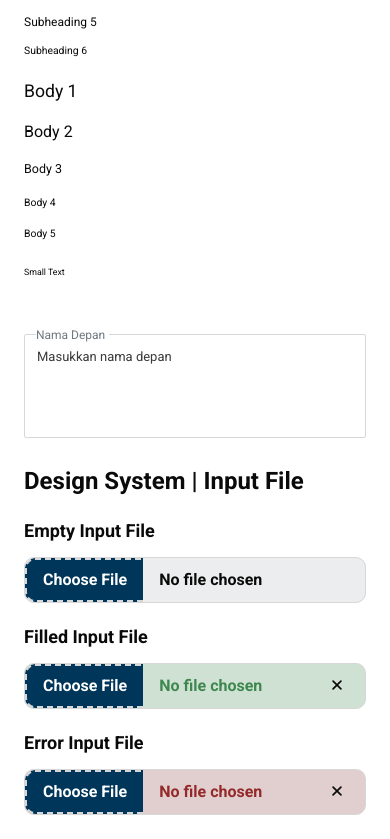
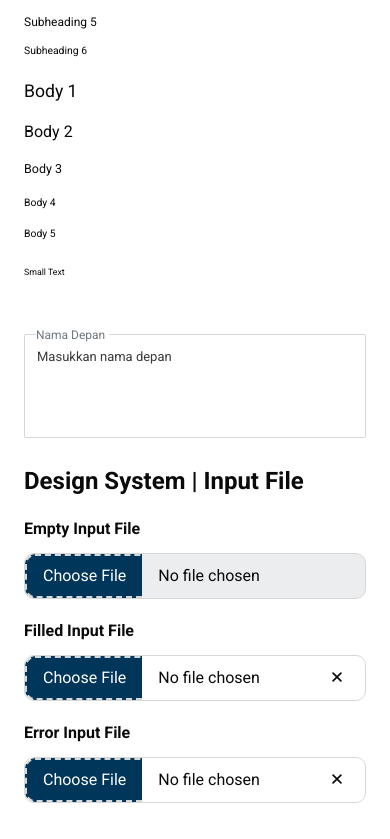
Before and after one commit to Rencanakan-id/rencanakan-talent_pool-frontend, a React (Vite) app: page /design in a window 390 px wide. Shown: the part 450-1289 px from the top of the page. Built offline with nearby package versions, Linux system fonts and the light colour scheme.

Commit message:
refactor: improve file input component responsiveness and styling

```diff
--- a/src/components/ui/file-input.tsx
+++ b/src/components/ui/file-input.tsx
@@ -2,19 +2,21 @@ import * as React from 'react';
 import { cn } from '@/lib/utils';
 import { VariantProps, cva } from 'class-variance-authority';
 import { IoClose } from 'react-icons/io5';
+import { Typography } from '../atoms/typography';
 
 const fileInputVariants = cva(
   [
-    'w-full rounded-lg border border-solid font-bold relative file:text-white',
+    'w-full rounded-lg border border-solid relative file:text-white',
     'file:min-h-[2.5rem] file:py-2 file:px-4 file:justify-center file:items-center file:gap-2 file:rounded-l-lg file:rounded-r-none file:border-t-[2px] file:border-b-[2px] file:border-l-[2px] file:border-dashed file:border-[var(--color-rencanakan-base-gray)] file:bg-[var(--color-rencanakan-sea-blue-300)] file:mr-4',
+    'xxl:text-[1.25rem] xxl:leading-[calc(1.25rem*1.5)] xl:text-[1.2rem] xl:leading-[calc(1.2rem*1.5)] md:text-[1.1rem] md:leading-[calc(1.1rem*1.5)] text-[1rem] leading-[calc(1rem*1.5)]',
   ],
   {
     variants: {
       state: {
         empty:
           'border-[var(--color-rencanakan-base-gray)] bg-[var(--color-rencanakan-light-gray)] text-[var(--color-rencanakan-main-black)]',
-        filled: 'border-[var(--color-rencanakan-base-gray)] text-[#3E884F] bg-[#CEE1D3]',
-        error: 'border-[var(--color-rencanakan-base-gray)] text-[#942929] bg-[#E1CECE]',
+        filled: 'border-[var(--color-rencanakan-base-gray)] text-[var(--color-rencanakan-success-100)] bg-[var(--color-rencanakan-success-25)]',
+        error: 'border-[var(--color-rencanakan-base-gray)] text-[var(--color-rencanakan-error-100)] bg-[var(--color-rencanakan-error-25)]',
       },
     },
     defaultVariants: {
@@ -59,7 +61,7 @@ export const FileInput: React.FC<FileInputProps> = ({
       {textLabel && (
         <div className="mb-3">
           <label className="text-lg font-bold text-[var(--color-rencanakan-main-black)]">
-            {textLabel}
+            <Typography variant={'b2'}>{textLabel}</Typography>
           </label>
         </div>
       )}
@@ -88,7 +90,7 @@ export const FileInput: React.FC<FileInputProps> = ({
         <button
           type="button"
           onClick={handleClear}
-          className="absolute top-[62px] right-4 -translate-y-1/2 rounded-lg p-1 hover:bg-black/10"
+          className="absolute top-1/2 right-4 -translate-y-1/2 rounded-lg p-1 hover:bg-black/10 xxl:top-[70px] xl:top-[66px] md:top-[62px] top-[58px]"
         >
           <IoClose size={18} />
         </button>
```
